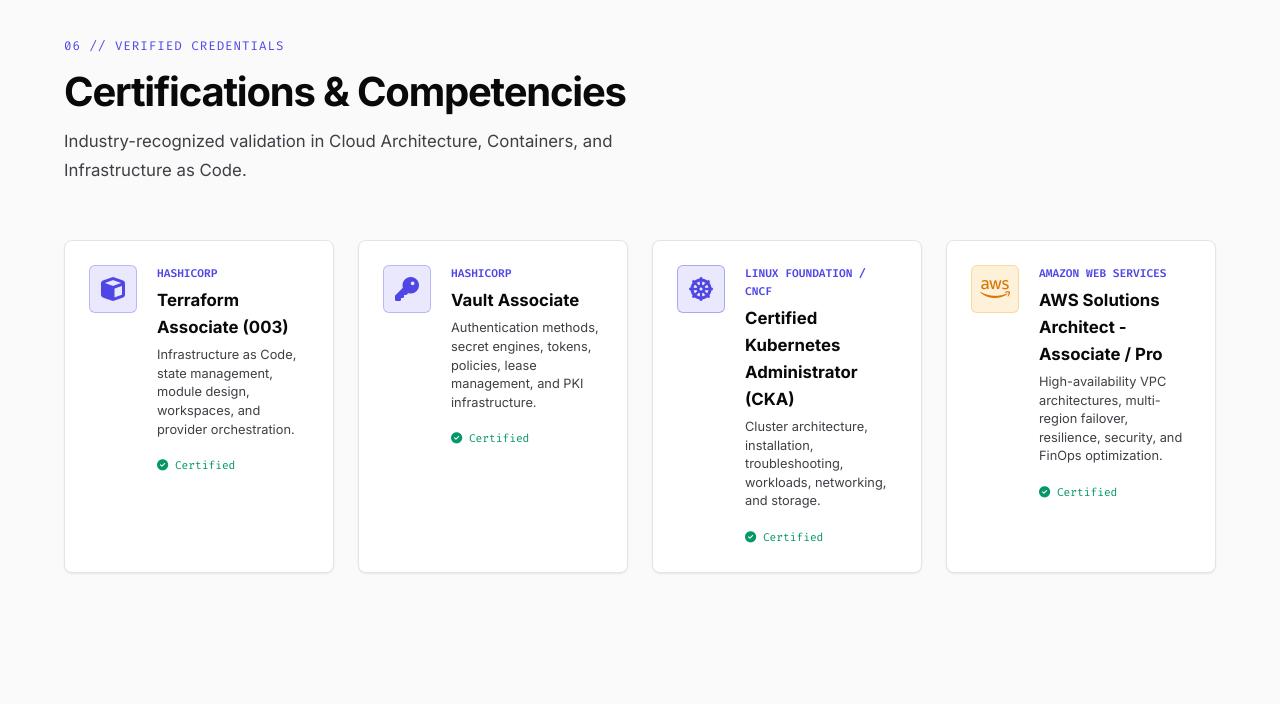
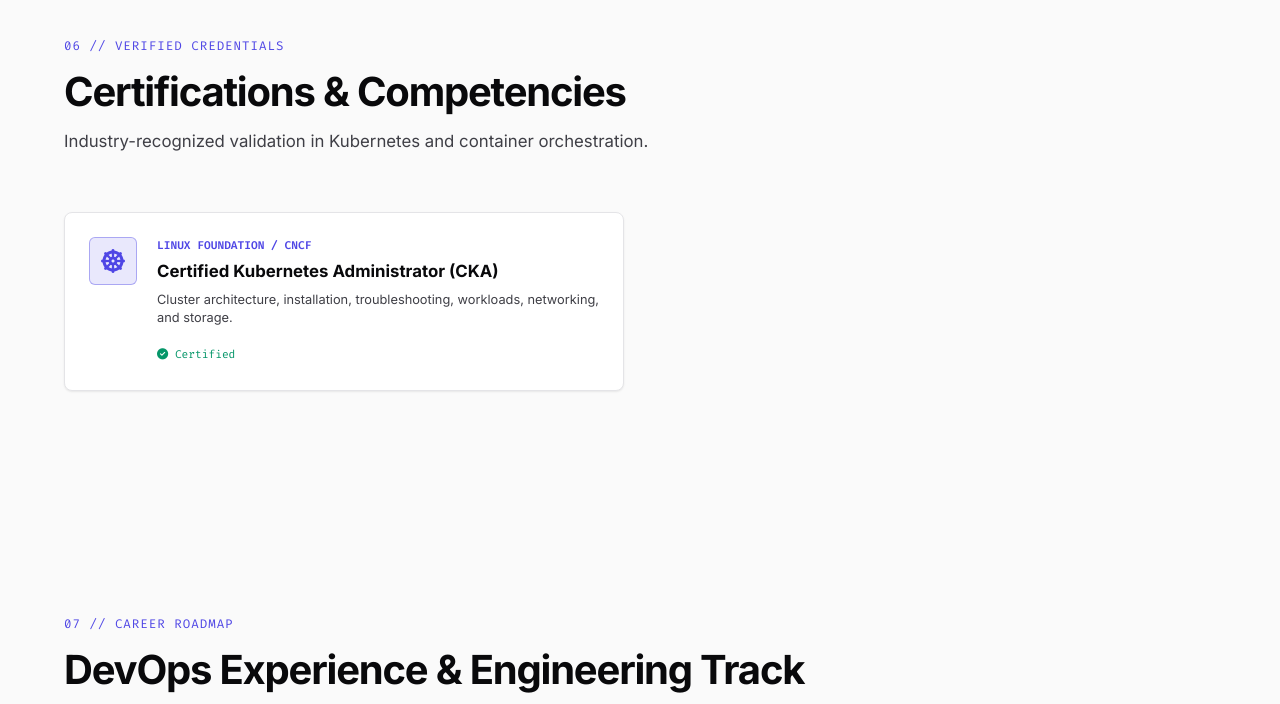
Before and after one commit to AhmedELShafaie/myportfolio, a plain HTML site: page index.html in a window 1280 px wide. Shown: the part 7300-8004 px from the top of the page. Drawn offline with Linux system fonts and the light colour scheme.

Commit message:
fix(ui): keep only CKA in certifications section
Remove the other certification cards, update the section subtitle to
match, and cap the certs grid card width so a single card is not stretched.

Co-Authored-By: Claude Sonnet 5.5 <noreply@anthropic.com>

```diff
--- a/css/style.css
+++ b/css/style.css
@@ -1465,7 +1465,7 @@ body {
 /* Certifications */
 .certs-grid {
     display: grid;
-    grid-template-columns: repeat(auto-fit, minmax(260px, 1fr));
+    grid-template-columns: repeat(auto-fit, minmax(260px, 560px));
     gap: 1.5rem;
 }
 
--- a/index.html
+++ b/index.html
@@ -899,38 +899,9 @@ spec:
             <div class="container">
                 <div class="section-tag font-mono">06 // VERIFIED CREDENTIALS</div>
                 <h2 class="section-title">Certifications & Competencies</h2>
-                <p class="section-subtitle">Industry-recognized validation in Cloud Architecture, Containers, and
-                    Infrastructure as Code.</p>
+                <p class="section-subtitle">Industry-recognized validation in Kubernetes and container orchestration.</p>
 
                 <div class="certs-grid">
-                    <div class="cert-card">
-                        <div class="cert-badge-icon badge-hashi">
-                            <i class="fas fa-cube"></i>
-                        </div>
-                        <div class="cert-details">
-                            <div class="cert-provider font-mono">HASHICORP</div>
-                            <h4>Terraform Associate (003)</h4>
-                            <p>Infrastructure as Code, state management, module design, workspaces, and provider
-                                orchestration.</p>
-                            <span class="cert-status verified font-mono"><i class="fas fa-check-circle"></i>
-                                Certified</span>
-                        </div>
-                    </div>
-
-                    <div class="cert-card">
-                        <div class="cert-badge-icon badge-hashi">
-                            <i class="fas fa-key"></i>
-                        </div>
-                        <div class="cert-details">
-                            <div class="cert-provider font-mono">HASHICORP</div>
-                            <h4>Vault Associate</h4>
-                            <p>Authentication methods, secret engines, tokens, policies, lease management, and PKI
-                                infrastructure.</p>
-                            <span class="cert-status verified font-mono"><i class="fas fa-check-circle"></i>
-                                Certified</span>
-                        </div>
-                    </div>
-
                     <div class="cert-card">
                         <div class="cert-badge-icon badge-k8s-cert">
                             <i class="fas fa-dharmachakra"></i>
@@ -940,20 +911,6 @@ spec:
                             <h4>Certified Kubernetes Administrator (CKA)</h4>
                             <p>Cluster architecture, installation, troubleshooting, workloads, networking, and storage.
                             </p>
-                            <span class="cert-status verified font-mono"><i class="fas fa-check-circle"></i>
-                                Certified</span>
-                        </div>
-                    </div>
-
-                    <div class="cert-card">
-                        <div class="cert-badge-icon badge-aws-cert">
-                            <i class="fab fa-aws"></i>
-                        </div>
-                        <div class="cert-details">
-                            <div class="cert-provider font-mono">AMAZON WEB SERVICES</div>
-                            <h4>AWS Solutions Architect - Associate / Pro</h4>
-                            <p>High-availability VPC architectures, multi-region failover, resilience, security, and
-                                FinOps optimization.</p>
                             <span class="cert-status verified font-mono"><i class="fas fa-check-circle"></i>
                                 Certified</span>
                         </div>
```
